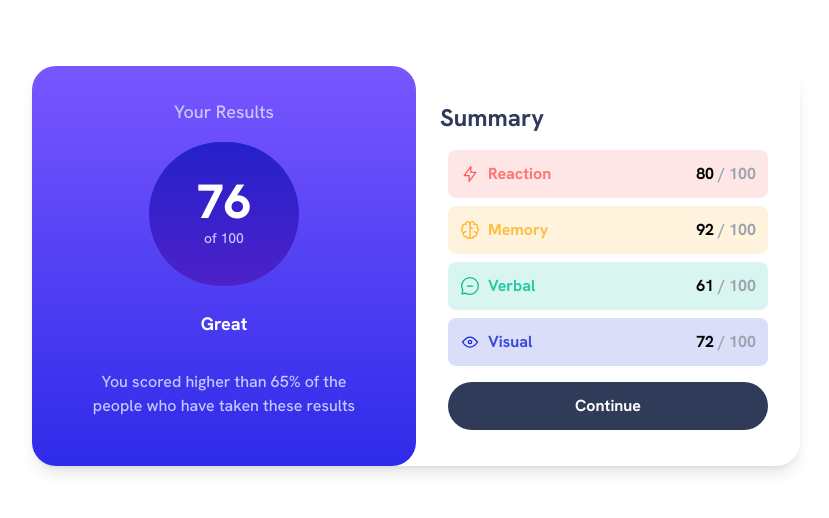
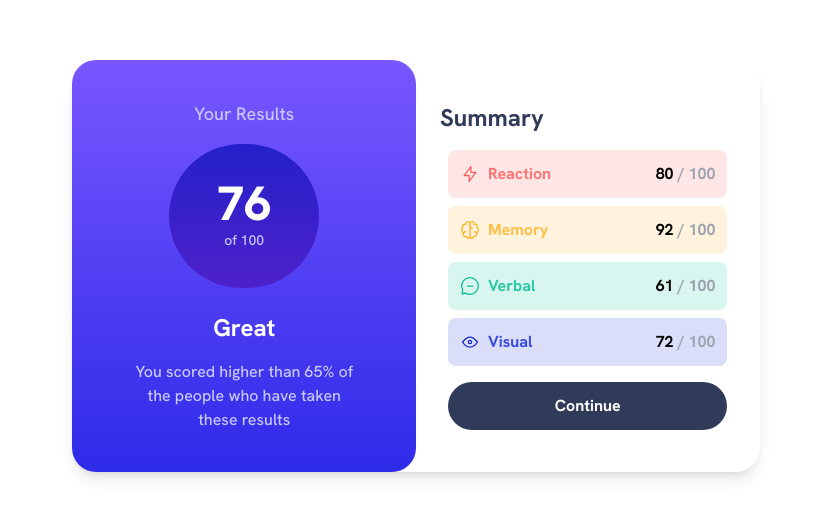
Before and after one commit to Abdullahi-abdiaziz/result-summary-component, a React (Vite) app: page / in a window 1280 px wide. Shown: the part 134-652 px from the top of the page, without its empty margins (224-1053 px from the left). Built offline with nearby package versions, Linux system fonts and the light colour scheme.

Commit message:
update App

```diff
--- a/src/App.jsx
+++ b/src/App.jsx
@@ -17,9 +17,9 @@ function App() {
     <main>
       <div className='flex flex-col justify-center items-center w-full
                       shadow-lg rounded-3xl md:max-w-3xl md:flex-row'>
-        <div className='flex flex-col w-full justify-center items-center
+        <div className='flex flex-col w-full max-w-md justify-center items-center
                         bg-gradient-to-t from-grLightRoyalBluebg to-grLightSlateBluebg
-                        px-10 py-8 text-center text-lightLavender rounded-b-3xl
+                        px-10 py-10 text-center text-lightLavender rounded-b-3xl
                         md:w-1/2 md:rounded-3xl'>
 
           <h3 className='text-lg mb-4'>Your Results</h3>
@@ -27,8 +27,8 @@ function App() {
             <h1 className='text-white text-5xl font-extrabold'>76</h1>
             <span className='text-sm'>of 100</span>
           </div>
-          <h4 className='text-white mb-4 text-lg font-semibold'>Great</h4>
-          <p className='text-center p-4'>You scored higher than 65% of the people who have taken these results</p>
+          <h4 className='text-white mb-4 text-2xl font-semibold'>Great</h4>
+          <p className='text-center px-4'>You scored higher than 65% of the people who have taken these results</p>
         </div>
         <div className='w-full px-6 my-2 md:w-1/2'>
           <h3 className='my-4 text-2xl font-bold text-darkGrayBlue'>Summary</h3>
```
